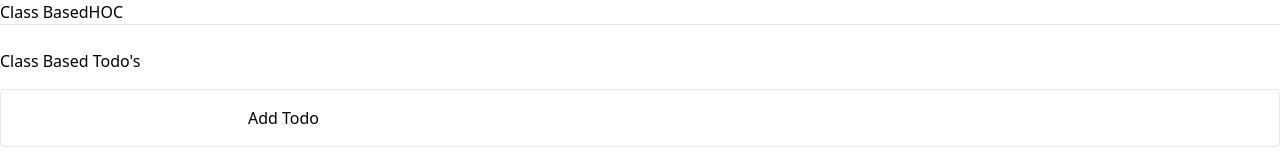
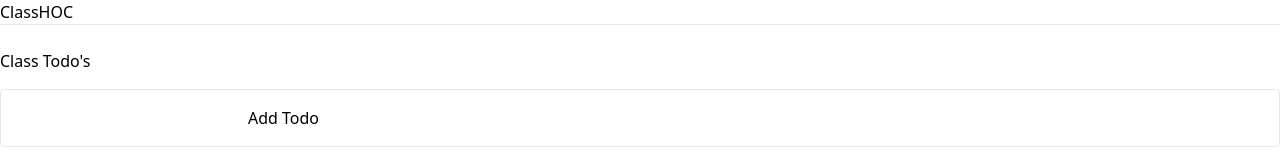
Before and after one commit to codytooker/hooks-example, a React (Create React App) app: page /class in a window 1280 px wide. Shown: the top 160 px of the page. Built offline with nearby package versions, Linux system fonts and the light colour scheme.

Commit message:
rename class based

```diff
--- a/src/App.js
+++ b/src/App.js
@@ -3,7 +3,7 @@ import { BrowserRouter, Route, Switch } from 'react-router-dom'
 
 import Navigation from './components/ui/Navigation'
 import Home from './components/routes/Home'
-import ClassBased from './components/routes/ClassBased'
+import ClassTodos from './components/routes/ClassTodos'
 import HocTodos from './components/routes/HocTodos'
 
 const App = () => (
@@ -11,7 +11,7 @@ const App = () => (
     <Navigation />
     <Switch>
       <Route exact path="/" component={Home} />
-      <Route exact path="/class" component={ClassBased} />
+      <Route exact path="/class" component={ClassTodos} />
       <Route exact path="/class-hoc" component={HocTodos} />
     </Switch>
   </BrowserRouter>
--- a/src/components/routes/ClassBased/index.js
+++ b/src/components/routes/ClassTodos/index.js
@@ -4,13 +4,13 @@ import isEqual from 'lodash/isEqual'
 import { Page, Container, Title } from '../../ui/layout'
 import Todos from '../../ui/Todos'
 
-class ClassBased extends Component {
+class ClassTodos extends Component {
   state = {
     todos: [],
   }
 
   componentDidMount() {
-    const todos = JSON.parse(window.localStorage.getItem('classBased')) || []
+    const todos = JSON.parse(window.localStorage.getItem('classTodos')) || []
 
     this.setState({ todos })
   }
@@ -18,7 +18,7 @@ class ClassBased extends Component {
   componentDidUpdate(prevProps, prevState) {
     if (!isEqual(this.state.todos, prevState.todos))
       window.localStorage.setItem(
-        'classBased',
+        'classTodos',
         JSON.stringify(this.state.todos)
       )
   }
@@ -45,7 +45,7 @@ class ClassBased extends Component {
     return (
       <Page>
         <Container>
-          <Title>Class Based Todo's</Title>
+          <Title>Class Todo's</Title>
           <Todos
             todos={todos}
             addTodo={this.handleSubmit}
@@ -57,4 +57,4 @@ class ClassBased extends Component {
   }
 }
 
-export default ClassBased
+export default ClassTodos
--- a/src/components/ui/Navigation/index.js
+++ b/src/components/ui/Navigation/index.js
@@ -7,7 +7,7 @@ const Navigation = () => {
   return (
     <NavContainer>
       <Container>
-        <Link to="/class">Class Based</Link>
+        <Link to="/class">Class</Link>
         <Link to="/class-hoc">HOC</Link>
       </Container>
     </NavContainer>
```
